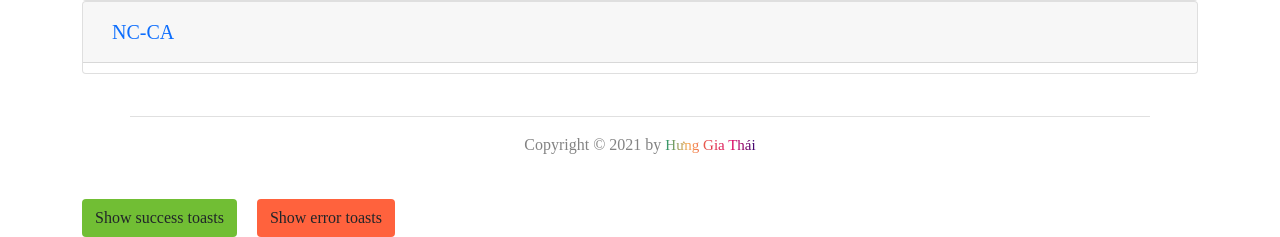
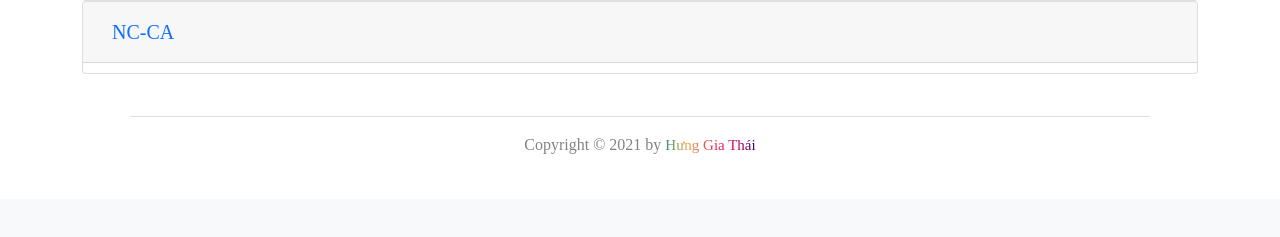
Before and after one commit to Shinee09/signtech, a PHP site: page / in a window 1280 px wide. Shown: the part 1499-1736 px from the top of the page. After the commit the page ends 1653 px from the top, so only its background shows below. Run offline with PHP 8.4, Linux system fonts and the light colour scheme; some libraries are stand-ins or nearby versions.

Commit message:
Update index.php

```diff
--- a/index.php
+++ b/index.php
@@ -1957,82 +1957,6 @@
         </section>
     </div>
 
-    <div id="toasts"></div>
-
-    <div>
-        <div onclick="showSuccesstoasts();" class="btn btn--success">Show success toasts</div>
-        <div onclick="showErrortoasts();" class="btn btn--danger">Show error toasts</div>
-    </div>
-    <script>
-        function showSuccesstoasts() {
-            toasts({
-                title: "Thành công!",
-                message: "Bạn đã đăng ký thành công tài khoản tại F8.",
-                type: "success",
-                duration: 5000
-            });
-        }
-
-        function showErrortoasts() {
-            toasts({
-                title: "Thất bại!",
-                message: "Có lỗi xảy ra, vui lòng liên hệ quản trị viên.",
-                type: "error",
-                duration: 5000
-            });
-        }
-        // toasts function
-        function toasts({
-            title = "",
-            message = "",
-            type = "info",
-            duration = 3000
-        }) {
-            const main = document.getElementById("toasts");
-            if (main) {
-                const toasts = document.createElement("div");
-
-                // Auto remove toasts
-                const autoRemoveId = setTimeout(function() {
-                    main.removeChild(toasts);
-                }, duration + 1000);
-
-                // Remove toasts when clicked
-                toasts.onclick = function(e) {
-                    if (e.target.closest(".toasts__close")) {
-                        main.removeChild(toasts);
-                        clearTimeout(autoRemoveId);
-                    }
-                };
-
-                const icons = {
-                    success: "fas fa-check-circle",
-                    info: "fas fa-info-circle",
-                    warning: "fas fa-exclamation-circle",
-                    error: "fas fa-exclamation-circle"
-                };
-                const icon = icons[type];
-                const delay = (duration / 1000).toFixed(2);
-
-                toasts.classList.add("toasts", `toasts--${type}`);
-                toasts.style.animation = `slideInLeft ease .3s, fadeOut linear 1s ${delay}s forwards`;
-
-                toasts.innerHTML = `
-                    <div class="toasts__icon">
-                        <i class="${icon}"></i>
-                    </div>
-                    <div class="toasts__body">
-                        <h3 class="toasts__title">${title}</h3>
-                        <p class="toasts__msg">${message}</p>
-                    </div>
-                    <div class="toasts__close">
-                        <i class="fas fa-times"></i>
-                    </div>
-                `;
-                main.appendChild(toasts);
-            }
-        }
-    </script>
 
     <script type="text/javascript">
         function functionCheckEFYToken(checkEFYToken) {
```
